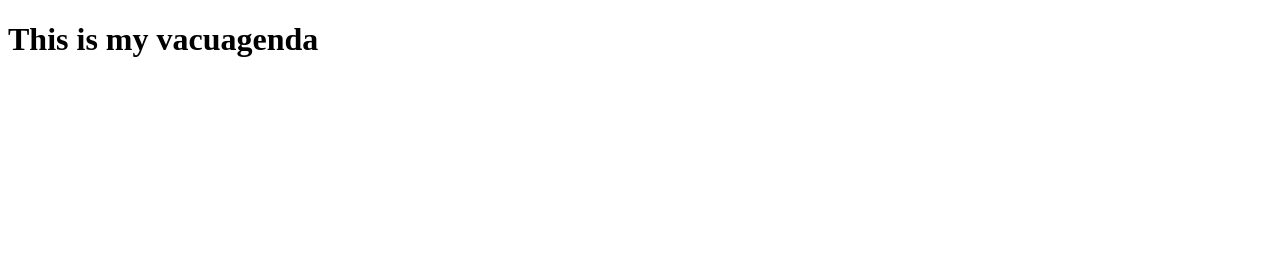
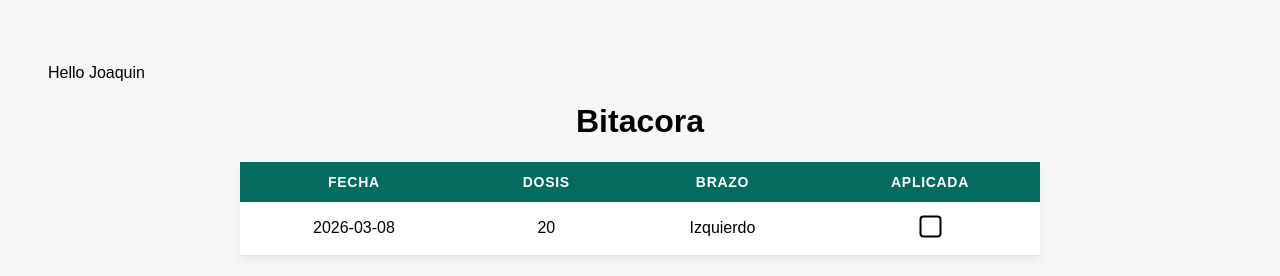
Before and after one commit to Joachim92/vacuagenda, a plain HTML site: page index.html in a window 1280 px wide. Drawn offline with Linux system fonts and the light colour scheme.

Commit message:
table populated from db

```diff
--- a/index.html
+++ b/index.html
@@ -3,11 +3,28 @@
     <head>
         <meta charset="utf-8">
         <meta name="viewport" content="width=device-width, initial-scale=1.0">
-        <title>VacuAgenda</title>
+        <title>vacu-agenda</title>
         <link rel="icon" type="image/svg+xml" href="favicon.svg">
+        <link rel="stylesheet" href="styles/style.css">
+        <script src="js/index.js" defer></script>
     </head>
 
     <body>
-        <h1>This is my vacuagenda</h1>
+        <p>Hello Joaquin</p>
+
+        <h1>Bitacora</h1>
+
+        <table id="shots_table">
+            <thead>
+                <tr>
+                    <th>Fecha</th>
+                    <th>Dosis</th>
+                    <th>Brazo</th>
+                    <th>Aplicada</th>
+                </tr>
+            </thead>
+            <tbody>
+            </tbody>
+        </table>
     </body>
 </html>
--- /dev/null
+++ b/js/index.js
@@ -0,0 +1,103 @@
+console.log("index.js running!");
+
+let db;
+
+function clearDb() {
+    const objectStore = db.transaction(['shots_os'], 'readwrite').objectStore('shots_os');
+    const request = objectStore.clear();
+
+    request.addEventListener('success', () => console.log('Shots db was cleared.'));
+    request.addEventListener('error', () => console.error(request.error));
+}
+
+function insertOne() {
+    const objectStore = db.transaction(['shots_os'], 'readwrite').objectStore('shots_os');
+    const record = {
+        id: 3,
+        date: new Date(),
+        dose: 20,
+        arm: 'Izquierdo',
+        applied: false
+    };
+    const request = objectStore.add(record);
+    request.addEventListener('success', () => console.log('Record added to the shots db.'));
+    request.addEventListener('error', () => console.error(request.error));
+}
+
+// rowObj { id, date, dose, arm, applied }
+function display(rowObj) {
+    const tbody = document.querySelector('#shots_table tbody');
+
+    const row = document.createElement('tr');
+
+    const dateCell = document.createElement('td');
+    dateCell.textContent = new Date(rowObj.date).toISOString().slice(0,10);
+    // dateCell.textContent = rowObj.date;
+
+    const doseCell = document.createElement('td');
+    doseCell.textContent = rowObj.dose;
+
+    const armCell = document.createElement('td');
+    armCell.textContent = rowObj.arm;
+
+    const appliedCell = document.createElement('td');
+    const img = document.createElement('img');
+    img.width = 25;
+    img.height = 25;
+
+    if (rowObj.applied) {
+        appliedCell.classList.add('applied-yes');
+        img.src = 'assets/checked.svg';
+    } else {
+        appliedCell.classList.add('applied-no');
+        img.src = 'assets/unchecked.svg';
+    }
+    appliedCell.appendChild(img);
+
+    row.appendChild(dateCell);
+    row.appendChild(doseCell);
+    row.appendChild(armCell);
+    row.appendChild(appliedCell);
+
+    tbody.appendChild(row);
+}
+
+function init() {
+    const objectStore = db.transaction('shots_os').objectStore('shots_os');
+    const request = objectStore.getAll();
+
+    request.addEventListener('success', () => {
+        if (request.result) {
+            console.log("The db has values!");
+            let arr = request.result;
+            for (const elem in arr) {
+                console.log(arr[elem]);
+                display(arr[elem]);
+            }
+        } else {
+            console.log("db is undefined");
+        }
+    });
+}
+
+const request = window.indexedDB.open('shots_db', 1);
+
+request.addEventListener('error', () => console.error('Database failed to open'));
+
+request.addEventListener('success', () => {
+    console.log('Database opened successfully');
+    db = request.result;
+    insertOne();
+    init();
+});
+
+request.addEventListener('upgradeneeded', event => {
+    const db = event.target.result;
+    const objectStore = db.createObjectStore('shots_os', { keyPath: 'id' });
+    objectStore.createIndex(
+        'date_index',
+        'date',
+        { unique: false, multiEntry: false, locale: 'auto' }
+    );
+    console.log('Database setup complete');
+});
--- /dev/null
+++ b/styles/style.css
@@ -0,0 +1,56 @@
+body {
+    font-family: Arial, sans-serif;
+    background-color: #f4f6f8;
+    padding: 40px;
+}
+
+h1 {
+    text-align: center;
+}
+
+table {
+    width: 100%;
+    max-width: 800px;
+    margin: 20px auto;
+    border-collapse: collapse;
+    background-color: #ffffff;
+    box-shadow: 0 4px 8px rgba(0,0,0,0.05);
+}
+
+thead {
+    background-color: #036c5f;
+    color: white;
+}
+
+th, td {
+    padding: 12px 15px;
+    text-align: center;
+}
+
+th {
+    text-transform: uppercase;
+    font-size: 14px;
+    letter-spacing: 0.05em;
+}
+
+tbody tr {
+    border-bottom: 1px solid #e0e0e0;
+}
+
+tbody tr:nth-child(even) {
+    background-color: #f9fafb;
+}
+
+tbody tr:hover {
+    background-color: #eef2f7;
+}
+
+.applied-yes {
+    color: green;
+    font-weight: bold;
+}
+
+.applied-no {
+    color: red;
+    font-weight: bold;
+}
```
Also changed, not shown: assets/checked.svg (added), assets/unchecked.svg (added), 1 other file.
